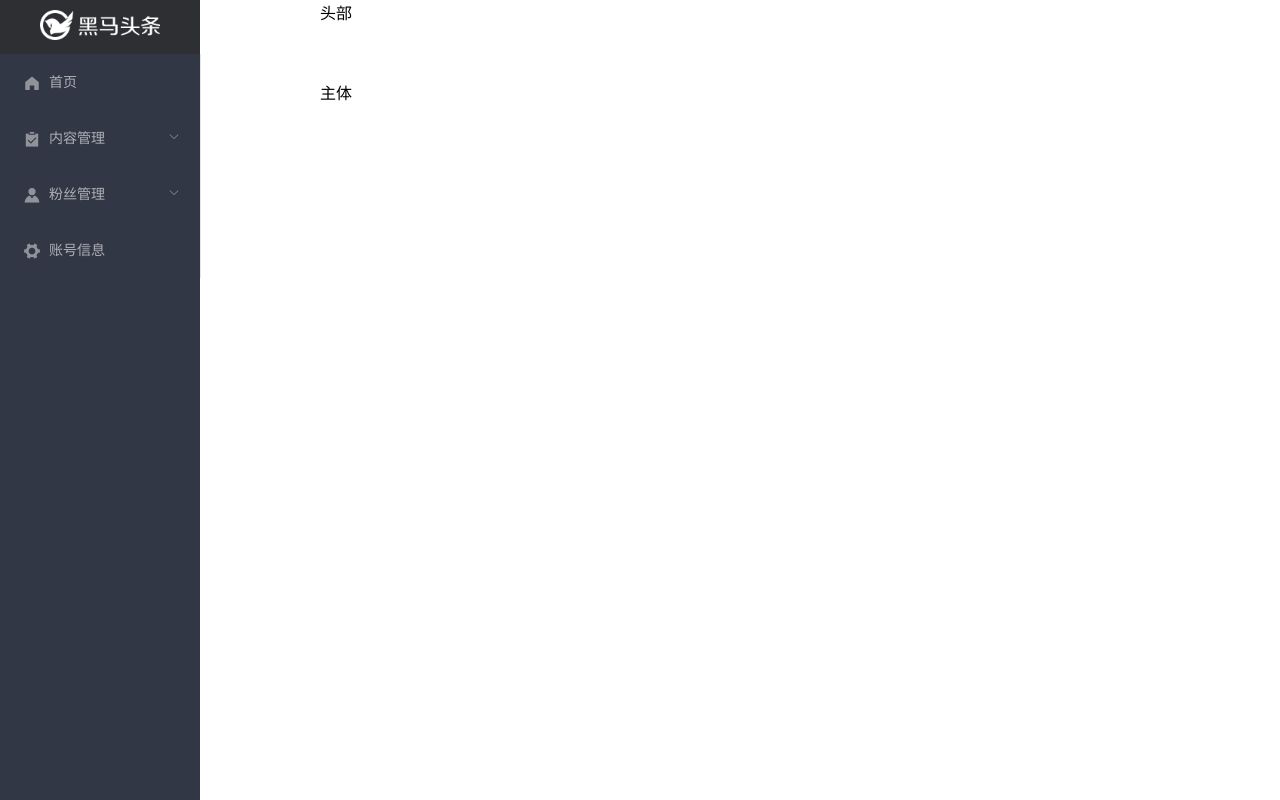
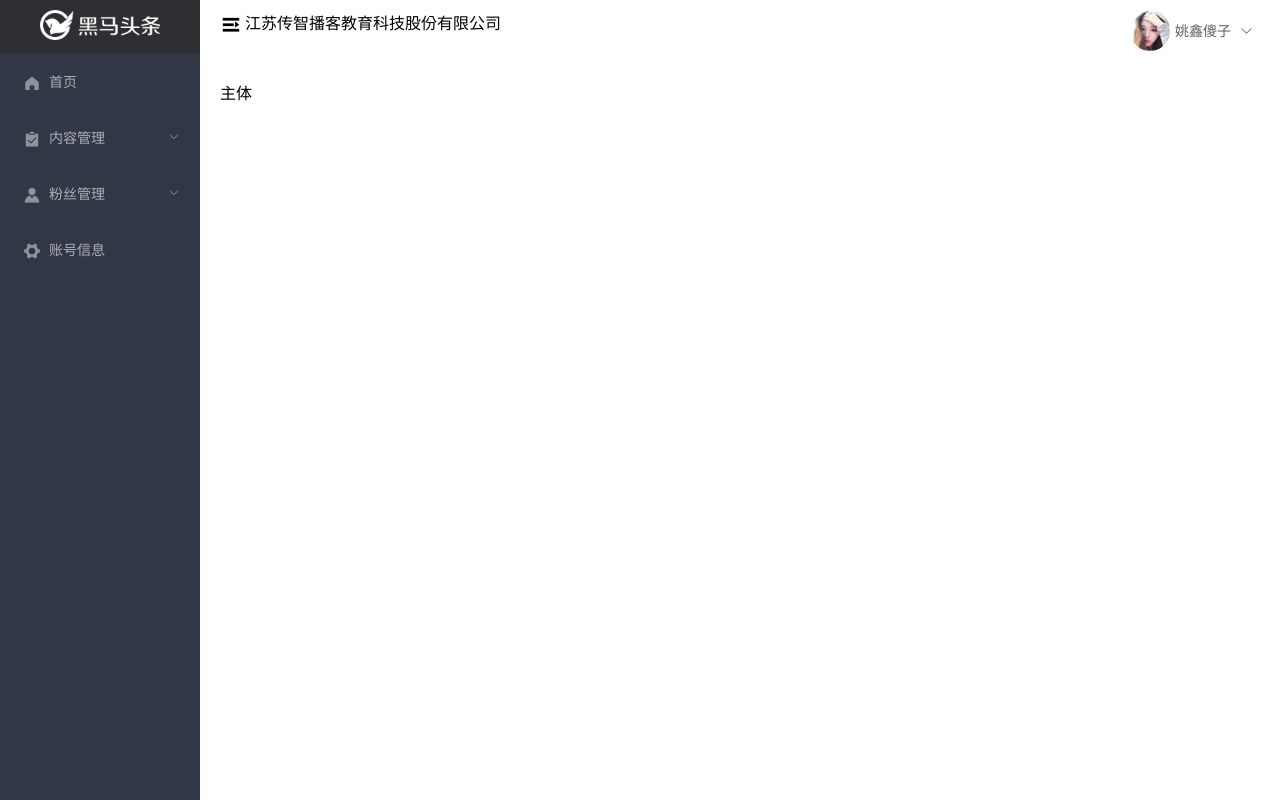
Before and after one commit to Mlin-xi/heimatoutiao, a Vue app: page /#/home in a window 1280 px wide. Built offline with nearby package versions, Linux system fonts and the light colour scheme.

Commit message:
头部结构及下拉菜单

```diff
--- /dev/null
+++ b/src/components/home/layout-header.vue
@@ -0,0 +1,53 @@
+<template>
+  <!-- 用el-row el-col -->
+  <el-row type="flex" jusitify="space-between" class="layout-header">
+    <!-- span是给col的宽度 elementUI将页面分为24份 -->
+    <el-col class="left" :span="21">
+      <i class="el-icon-s-unfold icon"></i>
+      <span>江苏传智播客教育科技股份有限公司</span>
+    </el-col>
+    <el-col :span="3" class="right">
+      <img class="head-img" src="../../assets/img/avatar.jpg" alt />
+      <el-dropdown trigger="click">
+        <!-- 匿名插槽 -->
+        <span class="el-dropdown-link">
+          姚鑫傻子
+          <i class="el-icon-arrow-down el-icon--right"></i>
+        </span>
+        <el-dropdown-menu slot="dropdown">
+          <el-dropdown-item>个人信息</el-dropdown-item>
+          <el-dropdown-item>git地址</el-dropdown-item>
+          <el-dropdown-item>退出</el-dropdown-item>
+        </el-dropdown-menu>
+      </el-dropdown>
+    </el-col>
+  </el-row>
+</template>
+
+<script>
+export default {}
+</script>
+
+<style lang='less' scoped>
+.layout-header {
+  //   display: flex;
+  //   align-items: center;
+  padding: 10px 0;
+  .left {
+    .icon {
+      font-size: 22px;
+      margin-right: 3px;
+      vertical-align: middle;
+    }
+  }
+  .right {
+    display: flex;
+    align-items: center;
+    .head-img {
+      border-radius: 50%;
+      margin-right: 5px;
+      width: 40px;
+    }
+  }
+}
+</style>
--- a/src/views/home/index.vue
+++ b/src/views/home/index.vue
@@ -2,13 +2,15 @@
   <!-- 最外层容器 -->
   <el-container>
     <!-- 左侧导航 -->
-    <el-aside>
-      <lay-out></lay-out>
+    <el-aside style="width:200px;background-color:#323745">
+      <layout-aside></layout-aside>
     </el-aside>
     <!-- 右侧 -->
     <el-container>
       <!-- <头部 -->
-      <el-header>头部</el-header>
+      <el-header>
+        <layout-header></layout-header>
+      </el-header>
       <!-- 主区 -->
       <el-main>主体</el-main>
     </el-container>
@@ -16,10 +18,12 @@
 </template>
 
 <script>
-import layOut from '../../components/home/layout-aside'
+import layoutAside from '../../components/home/layout-aside'
+import layoutHeader from '../../components/home/layout-header'
 export default {
   components: {
-    'lay-out': layOut
+    'layout-aside': layoutAside,
+    'layout-header': layoutHeader
   }
 }
 </script>
```
